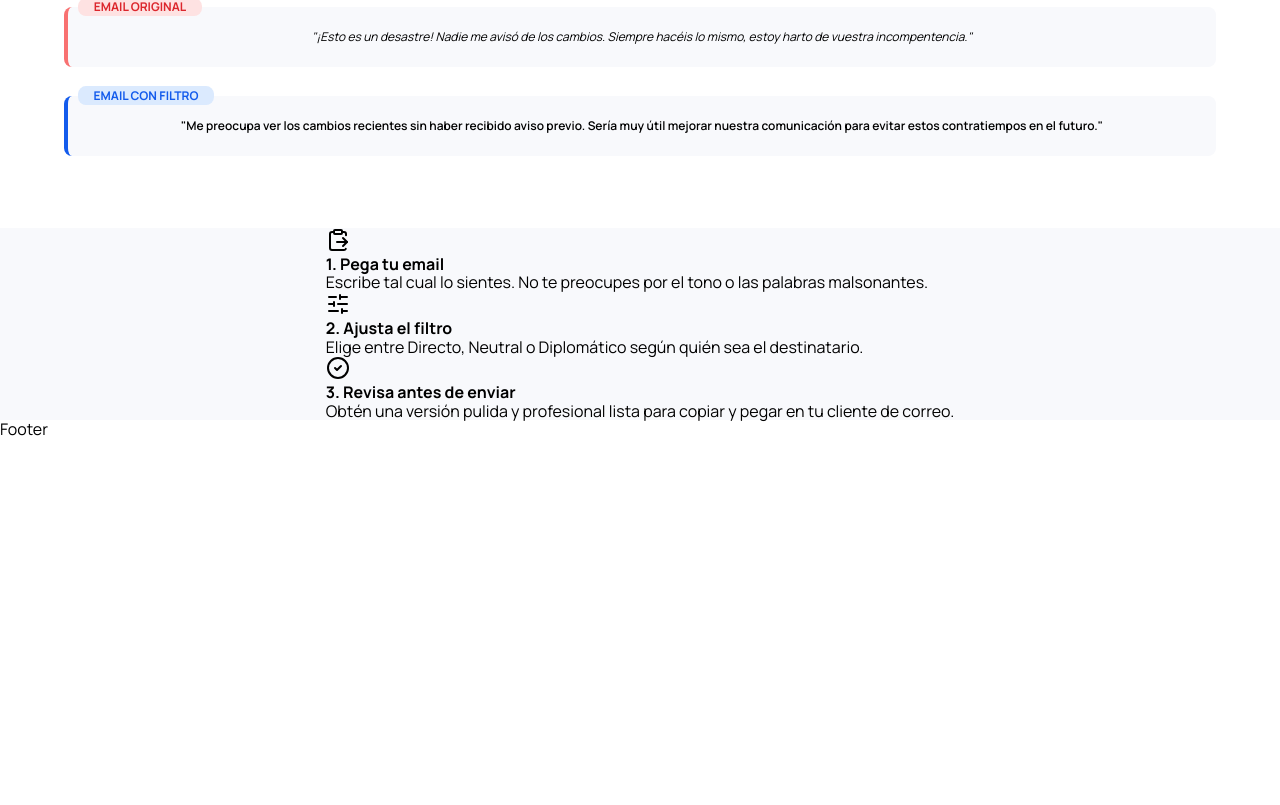
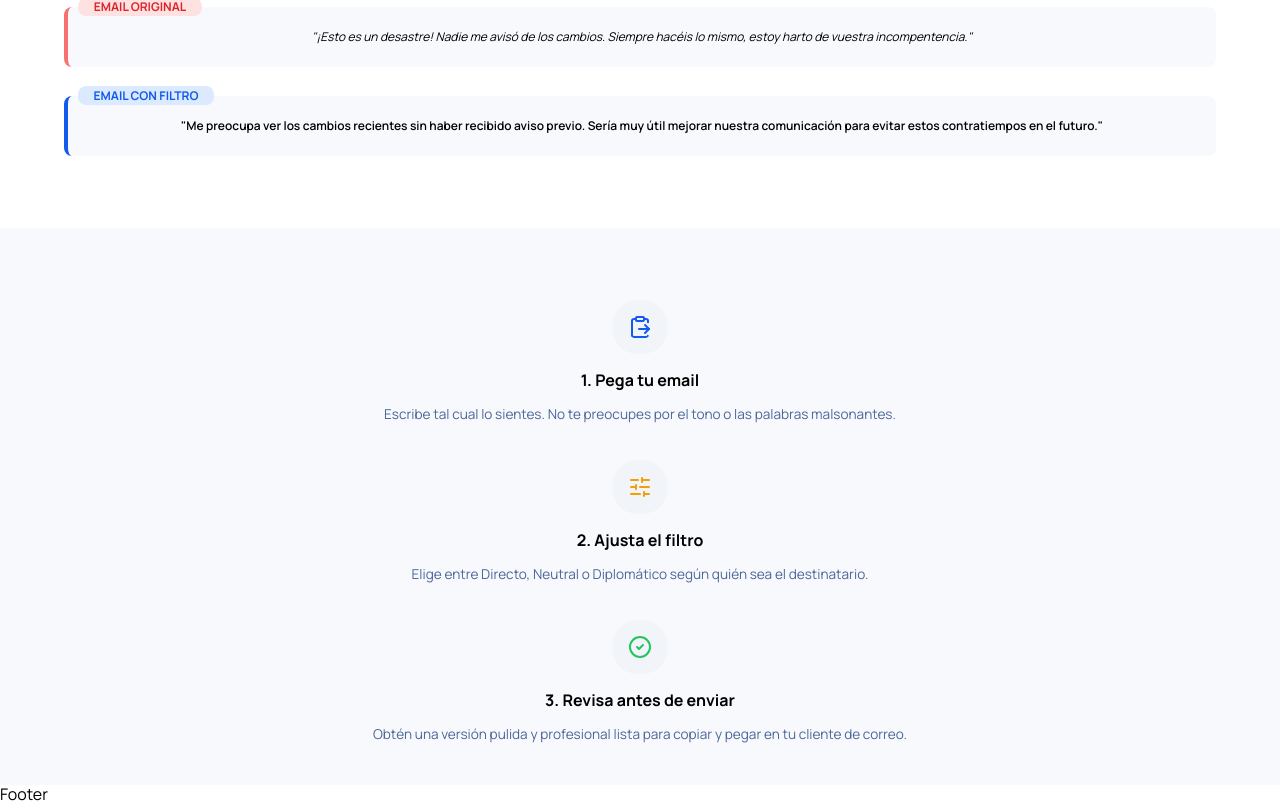
Before and after one commit to carlos-morata/ponFiltro, a React (Vite) app: page / in a window 1280 px wide. Shown: the part 1040-1845 px from the top of the page. Before the commit the page ends 1480 px from the top, so only its background shows below. Built offline with nearby package versions, Linux system fonts and the light colour scheme.

Commit message:
add/EducationalSection-Styles

```diff
--- /dev/null
+++ b/src/styles/components/_EducationSection.scss
@@ -0,0 +1,52 @@
+@use "../utils/variables.scss" as variables;
+@use '../utils/mixins.scss' as mixins;
+
+.education-section {
+    width: 90%;
+    box-sizing: variables.$border-box;
+
+    .step-article:first-child {
+        margin-top: 4.5rem;
+    }
+
+    .step-article {
+        width: 100%;
+        text-align: center;
+
+        .title-step, .paragraph-step {
+            margin-top: 0.85rem;
+        }
+
+        .lucide {
+            background-color: #f1f5f9;
+            border-radius: 1.5rem;
+            padding: 15px;
+        }
+
+        .lucide-clipboard-paste {
+            color: variables.$primary;
+        }
+
+        .lucide-sliders-horizontal {
+            color: variables.$second;
+        }
+
+        .lucide-circle-check{
+            color: #22c55e;
+        }
+
+        .paragraph-step {
+            color: variables.$text-second;
+            line-height: 22px;
+            font-size: 0.85rem;
+        }
+    }
+
+    .step-article:not(.step-article:first-child) {
+        margin-top: 2.2rem;
+    }
+
+    .step-article:last-child {
+        margin-bottom: 2.5rem;
+    }
+}
--- a/src/styles/styles.scss
+++ b/src/styles/styles.scss
@@ -6,3 +6,4 @@
 @use './components/HeroSection';
 @use './components/FilterToolSection';
 @use './components/ImpactSection';
+@use './components/EducationSection';
```
